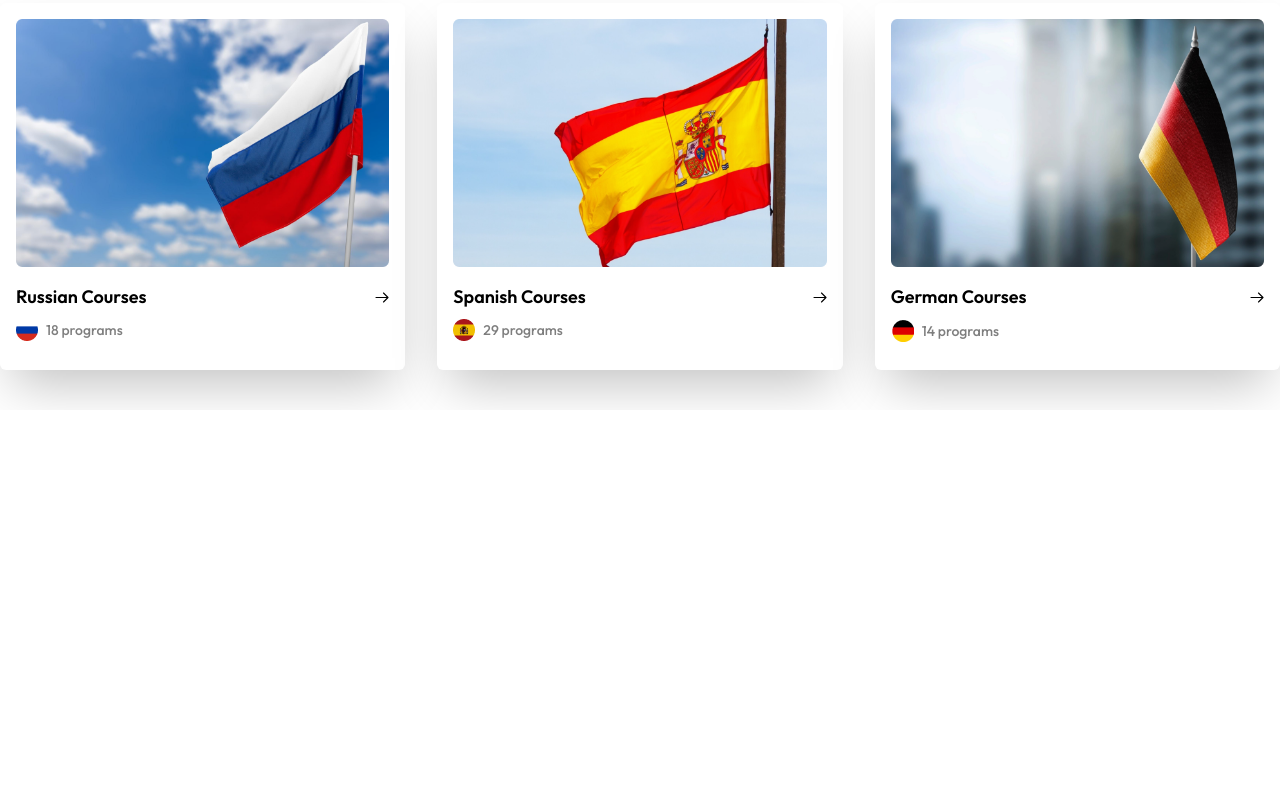
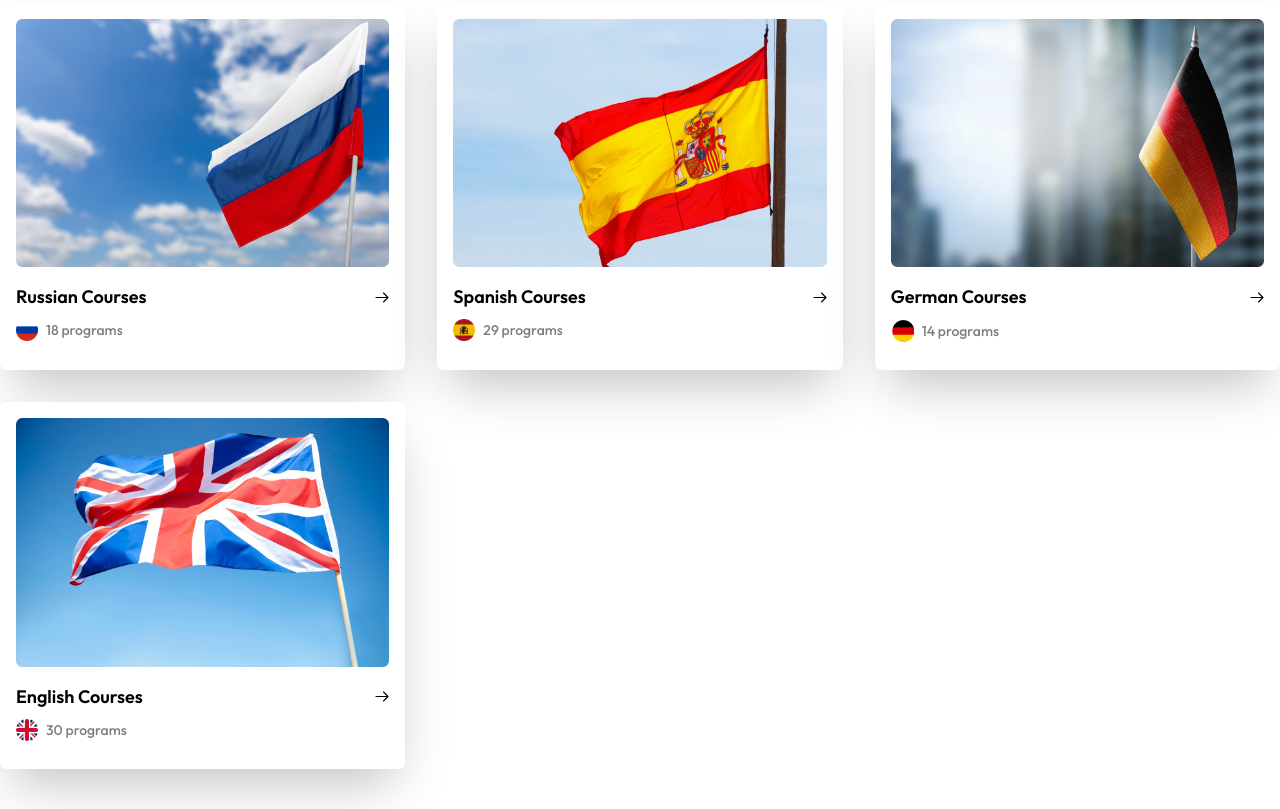
Before and after one commit to AmeerBamigbayan/LinguaHarbor, a plain HTML site: page index.html in a window 1280 px wide. Shown: the part 1105-1914 px from the top of the page. Before the commit the page ends 1515 px from the top, so only its background shows below. Drawn offline with nearby package versions, Linux system fonts and the light colour scheme.

Commit message:
added english course card

```diff
--- a/index.html
+++ b/index.html
@@ -149,6 +149,23 @@
                 </div>
                   <!------German End-->
 
+                  <!------English Start-->
+                <div class="bg-white shadow-2xl px-4 py-4 h-auto w-auto rounded-md">
+                    <img class="" src="img/english-img.png" alt="">
+                    <div class="flex justify-between items-center mt-4">
+                        <h1 class="font-semibold text-lg ">English Courses</h1>
+                        <svg width="14" height="11" viewBox="0 0 14 11" fill="none" xmlns="http://www.w3.org/2000/svg">
+                            <path d="M1 5.5L13 5.5M13 5.5L8.5 1M13 5.5L8.5 10" stroke="black" stroke-width="1.125" stroke-linecap="round" stroke-linejoin="round"/>
+                            </svg>
+                    </div>
+                    <div class="flex pt-2 gap-2 items-center pb-3">
+                        <img src="img/english-icon.png" alt="">
+                        <p class="text-sm font-medium opacity-50" >30 programs</p>
+                    </div>
+
+                </div>
+                  <!------English End-->
+
 
 
 
```
